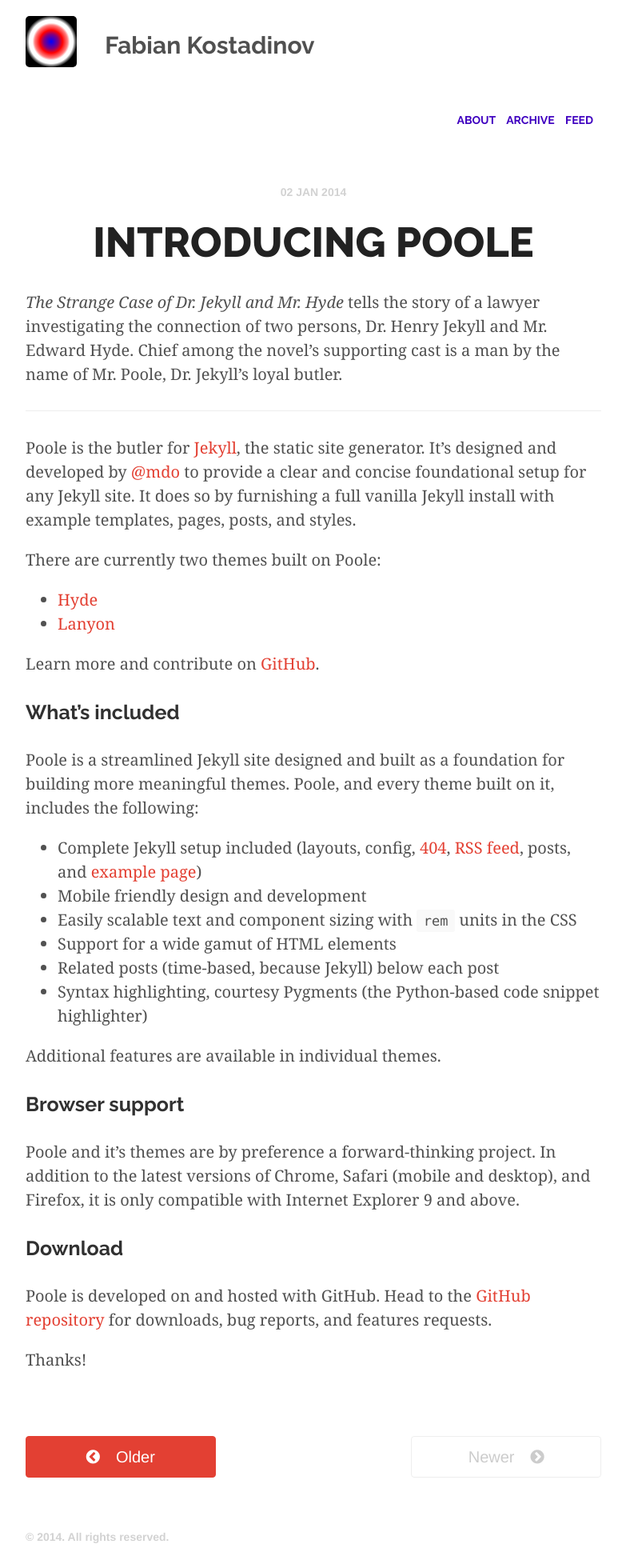
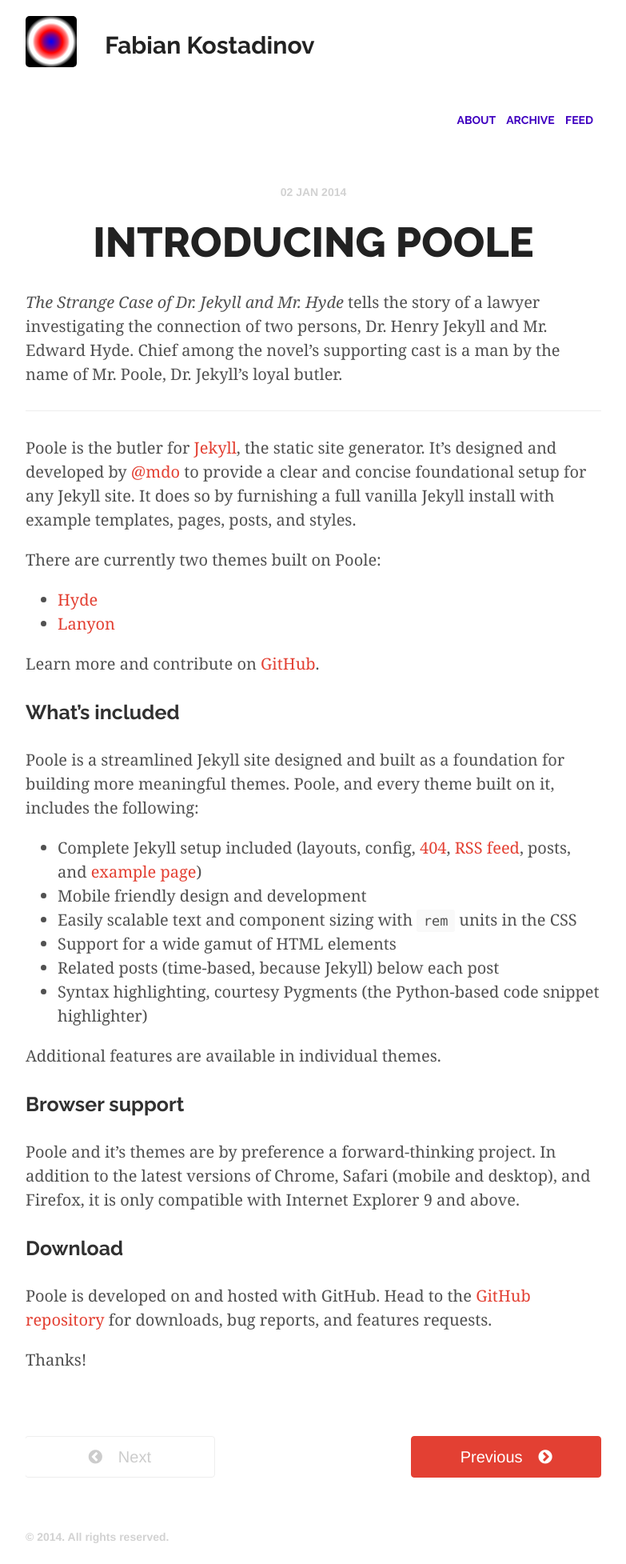
Before and after one commit to fabian-kostadinov/fabian-kostadinov.github.io, a Jekyll site: the page built from index.html, in a window 1280 px wide. Shown: the whole page at 80% size, without its empty margins (248-1031 px from the left). Built offline with Jekyll 4.4.1, drawn with Linux system fonts in a browser that asks for light colours; nearby versions of some CDN libraries; Markdown is read by kramdown in place of the engine named in the settings; the list of posts is cut into pages by our own code.

Commit message:
Several design updates

```diff
--- a/_layouts/default.html
+++ b/_layouts/default.html
@@ -7,7 +7,9 @@
 
     <div class="container content">
       <div class="masthead">
-		<img class="masthead-logo" src="/public/img/logo_64x64.png" alt="logo">
+	    <a href="{{ site.baseurl }}" title="Home">
+		  <img class="masthead-logo" src="/public/img/logo_64x64.png" alt="logo">
+		</a>
 
 		<h3 class="masthead-title">
 		  <a href="{{ site.baseurl }}" title="Home">{{ site.title }}</a>
--- a/index.html
+++ b/index.html
@@ -22,18 +22,18 @@
 
 <div class="pagination">
   {% if paginator.next_page %}
-    <a class="pagination-item older" href="{{ site.baseurl }}page{{paginator.next_page}}"><i class="fa fa-chevron-circle-left"></i>&emsp;Older</a>
+    <a class="pagination-item older" href="{{ site.baseurl }}page{{paginator.next_page}}">Previous&emsp;<i class="fa fa-chevron-circle-right"></i></a>
   {% else %}
-    <span class="pagination-item older"><i class="fa fa-chevron-circle-left"></i>&emsp;Older</span>
+    <span class="pagination-item older">Previous&emsp;<i class="fa fa-chevron-circle-right"></i></span>
   {% endif %}
   <!-- <span class="pagination-item">Nothing here</span> -->
   {% if paginator.previous_page %}
     {% if paginator.page == 2 %}
-      <a class="pagination-item newer" href="{{ site.baseurl }}">Newer&emsp;<i class="fa fa-chevron-circle-right"></i></a>
+      <a class="pagination-item newer" href="{{ site.baseurl }}"><i class="fa fa-chevron-circle-left"></i>&emsp;Next</a>
     {% else %}
-      <a class="pagination-item newer" href="{{ site.baseurl }}page{{paginator.previous_page}}">Newer&emsp;<i class="fa fa-chevron-circle-right"></i></a>
+      <a class="pagination-item newer" href="{{ site.baseurl }}page{{paginator.previous_page}}"><i class="fa fa-chevron-circle-left"></i>&emsp;Next</a>
     {% endif %}
   {% else %}
-    <span class="pagination-item newer">Newer&emsp;<i class="fa fa-chevron-circle-right"></i></span>
+    <span class="pagination-item newer"><i class="fa fa-chevron-circle-left"></i>&emsp;Next</span>
   {% endif %}
 </div>
--- a/public/css/poole.css
+++ b/public/css/poole.css
@@ -338,7 +338,8 @@
   font-weight: 700;
   font-size: 30px;*/
 
-  color: #505050;
+  /*color: #505050;*/
+  /*color: #222;*/
   font-weight: 700;
   font-size: 30px;
   display: inline;
@@ -348,7 +349,8 @@
 }
 
 .masthead-title a {
-  color: #505050;
+  /*color: #505050;*/
+  color: #222;
 }
 .masthead-title small {
   font-size: 75%;
@@ -512,12 +514,12 @@
 
 /* Added rule */
 .pagination-item.older {
-  float: left;
+  float: right;
 }
 
 /* Added rule */
 .pagination-item.newer {
-  float: right;
+  float: left;
 }
 
 a.pagination-item {
```
